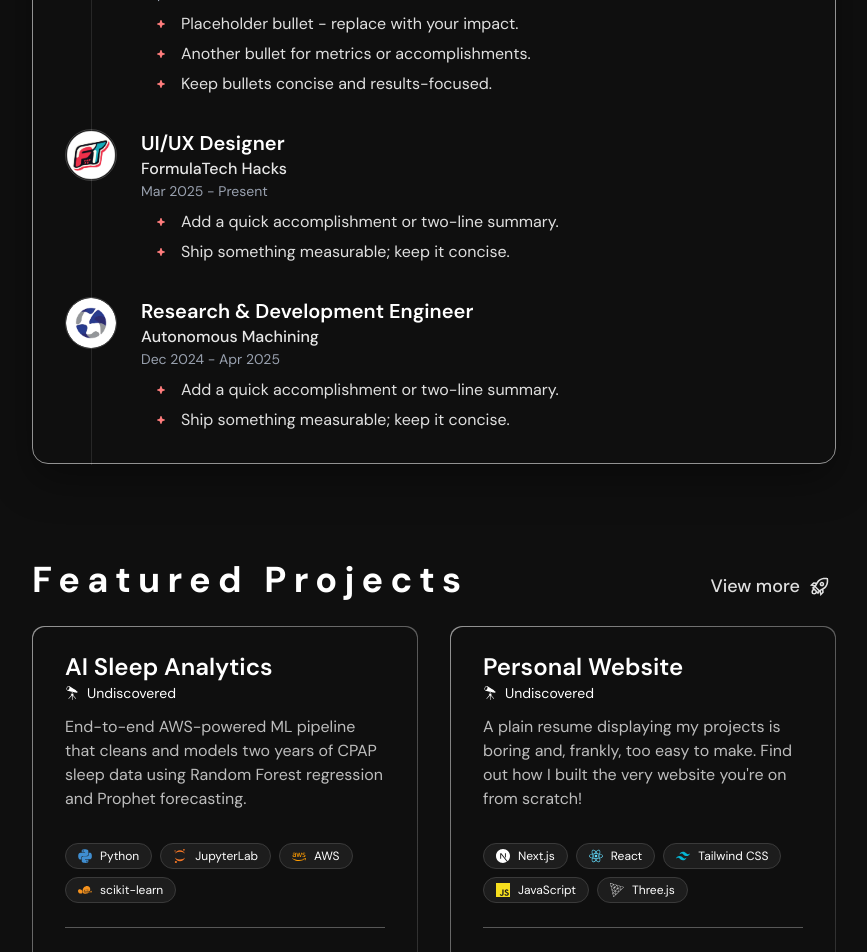
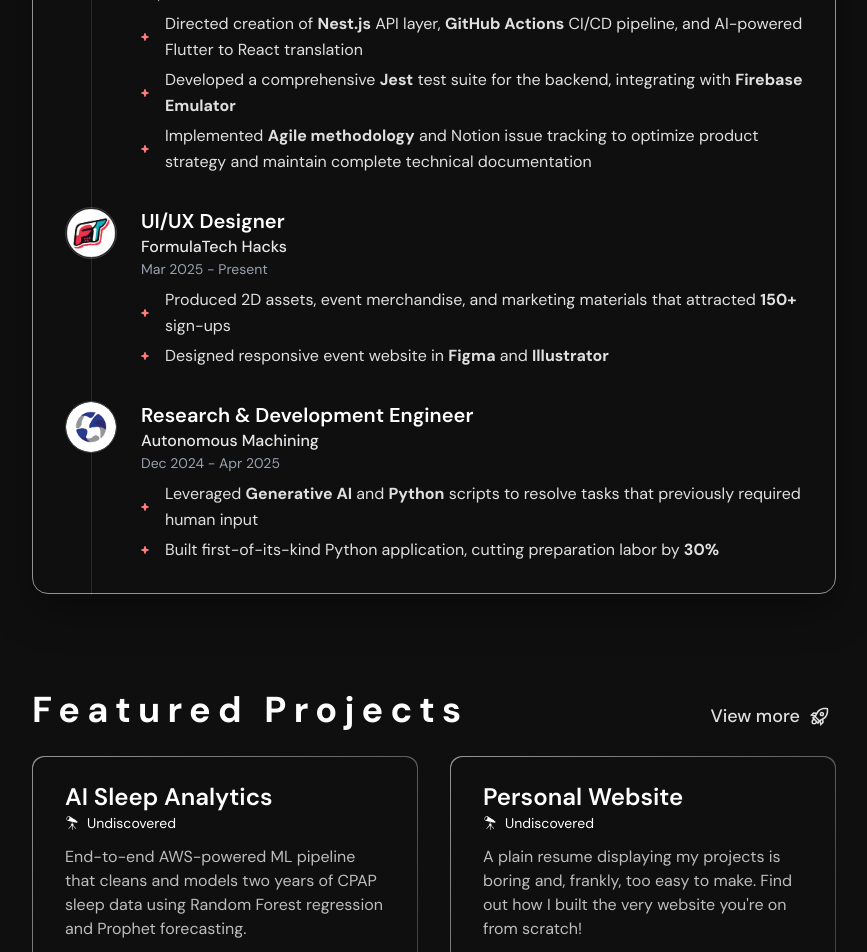
Before and after one commit to chieaid24/Portfolio-Website, a Next.js app: page / in a window 1280 px wide. Shown: the part 1040-1992 px from the top of the page, without its empty margins (206-1073 px from the left). Built offline with nearby package versions, Linux system fonts and the light colour scheme; a web font is replaced by a local one.

Commit message:
added experience details

```diff
--- a/src/app/data/experiences.js
+++ b/src/app/data/experiences.js
@@ -1,5 +1,3 @@
-const badgeImagePath = "/company-images/waterloo-logo_v2.png";
-
 export const experiences = {
   work: [
     {
@@ -12,9 +10,32 @@ export const experiences = {
       subtitle: "NeedList.ORG",
       period: "Sep 2025 - Present",
       highlights: [
-        { text: "Placeholder bullet - replace with your impact." },
-        { text: "Another bullet for metrics or accomplishments." },
-        { text: "Keep bullets concise and results-focused." },
+        {
+          text: (
+            <>
+              Directed creation of <strong>Nest.js</strong> API layer,{" "}
+              <strong>GitHub Actions</strong> CI/CD pipeline, and AI-powered
+              Flutter to React translation
+            </>
+          ),
+        },
+        {
+          text: (
+            <>
+              Developed a comprehensive <strong>Jest</strong> test suite for the
+              backend, integrating with <strong>Firebase Emulator</strong>
+            </>
+          ),
+        },
+        {
+          text: (
+            <>
+              Implemented <strong>Agile methodology</strong> and Notion issue
+              tracking to optimize product strategy and maintain complete
+              technical documentation
+            </>
+          ),
+        },
       ],
     },
     {
@@ -27,8 +48,22 @@ export const experiences = {
       subtitle: "FormulaTech Hacks",
       period: "Mar 2025 - Present",
       highlights: [
-        { text: "Add a quick accomplishment or two-line summary." },
-        { text: "Ship something measurable; keep it concise." },
+        {
+          text: (
+            <>
+              Produced 2D assets, event merchandise, and marketing materials
+              that attracted <strong>150+</strong> sign-ups
+            </>
+          ),
+        },
+        {
+          text: (
+            <>
+              Designed responsive event website in <strong>Figma</strong> and{" "}
+              <strong>Illustrator</strong>
+            </>
+          ),
+        },
       ],
     },
     {
@@ -41,8 +76,23 @@ export const experiences = {
       subtitle: "Autonomous Machining",
       period: "Dec 2024 - Apr 2025",
       highlights: [
-        { text: "Add a quick accomplishment or two-line summary." },
-        { text: "Ship something measurable; keep it concise." },
+        {
+          text: (
+            <>
+              Leveraged <strong>Generative AI</strong> and{" "}
+              <strong>Python</strong> scripts to resolve tasks that previously
+              required human input
+            </>
+          ),
+        },
+        {
+          text: (
+            <>
+              Built first-of-its-kind Python application, cutting preparation
+              labor by <strong>30%</strong>
+            </>
+          ),
+        },
       ],
     },
   ],
@@ -58,13 +108,27 @@ export const experiences = {
         "Bachelor of Applied Science (BASc), Systems Design Engineering",
       period: "Sep 2024 - Present",
       highlights: [
-        { text: "Cumulative GPA: 3.97/4.00" },
-        { text: "2x Term Distinction" },
         {
-          text: "Relevant Courses: Human Factors in Design, Digital Computation, Data Structures and Algorithms",
+          text: <>Cumulative GPA: 3.97/4.00</>,
         },
         {
-          text: "Awards: Systems Design Co-op for Good Award - $12,000, President's Scholar of Distinction - $2,000",
+          text: <>2x Term Distinction</>,
+        },
+        {
+          text: (
+            <>
+              Relevant Courses: Human Factors in Design, Digital Computation,{" "}
+              Data Structures and Algorithms
+            </>
+          ),
+        },
+        {
+          text: (
+            <>
+              Awards: Systems Design Co-op for Good Award - $12,000, President's
+              Scholar of Distinction - $2,000
+            </>
+          ),
         },
       ],
     },
@@ -78,14 +142,14 @@ export const experiences = {
       period: "",
       highlights: [
         {
-          text: "AWS Certified Solutions Architect - Associate",
-          note: "Nov 2025",
+          text: <>AWS Certified Solutions Architect - Associate</>,
+          note: <>Nov 2025</>,
         },
         {
-          text: "AWS Certified Machine Learning Engineer - Associate",
-          note: "Oct 2025",
+          text: <>AWS Certified Machine Learning Engineer - Associate</>,
+          note: <>Oct 2025</>,
         },
-        { text: "AWS Certified AI Practitioner", note: "Oct 2025" },
+        { text: <>AWS Certified AI Practitioner</>, note: <>Oct 2025</> },
       ],
     },
   ],
--- a/src/app/data/projects.js
+++ b/src/app/data/projects.js
@@ -66,12 +66,7 @@ const bullet = "list-disc pl-8";
     */
 
 //slugs of the four currently "featured" projects on the home page
-export const featuredList = [
-  "ai-sleep-analytics",
-  "pmi-auto-generator",
-  "personal-website",
-  "mbd-macro",
-];
+export const featuredList = ["ai-sleep-analytics", "personal-website"];
 
 // image / second_image can also be 3D models, and will be conditionally rendered as so on the page
 export const projects = [
--- a/src/components/Experience.js
+++ b/src/components/Experience.js
@@ -41,12 +41,12 @@ function TimelineItem({ item }) {
         </div>
 
         <div className="space-y-1 text-base leading-relaxed text-gray-100">
-          {item.highlights.map((highlight) => (
+          {item.highlights.map((highlight, index) => (
             <div
-              key={`${item.id}-${highlight.text}`}
-              className="relative flex shrink-0 items-center gap-x-4 pl-4"
+              key={`${item.id}-highlight-${index}`}
+              className="relative flex items-center gap-x-4 pl-0"
             >
-              <BulletIcon className="text-highlight-color h-2 w-2" />
+              <BulletIcon className="text-highlight-color h-2 w-2 shrink-0" />
               <div className="space-y-0">
                 <p className="text-body-text">{highlight.text}</p>
                 {highlight.note && (
--- a/src/components/Header.js
+++ b/src/components/Header.js
@@ -147,7 +147,7 @@ export default function Header() {
       aria-label="Site header with navigation and wallet"
       className={`pointer-events-none fixed inset-x-0 top-0 z-50 transition-transform duration-300 ease-in-out ${showHeader ? "translate-y-0" : "-translate-y-full"} font-dm-sans py-5`}
     >
-      <motion.div className="bg-background-light/96 border-outline-gray pointer-events-auto mx-auto w-5/6 overflow-hidden rounded-xl border shadow-[0px_5.47px_13.68px_0px_rgba(0,0,0,0.15)] transition-colors duration-150 md:w-3/4 2xl:w-1/2 2xl:max-w-[60rem]">
+      <motion.div className="border-outline-gray pointer-events-auto mx-auto max-w-[750px] rounded-xl border backdrop-blur-sm transition-colors duration-150">
         {/* Top row */}
         <div className="flex justify-between px-3 md:pr-6 md:pl-4.5 lg:grid lg:grid-cols-[1fr_4fr]">
           <div className="justify-self-start">
```
